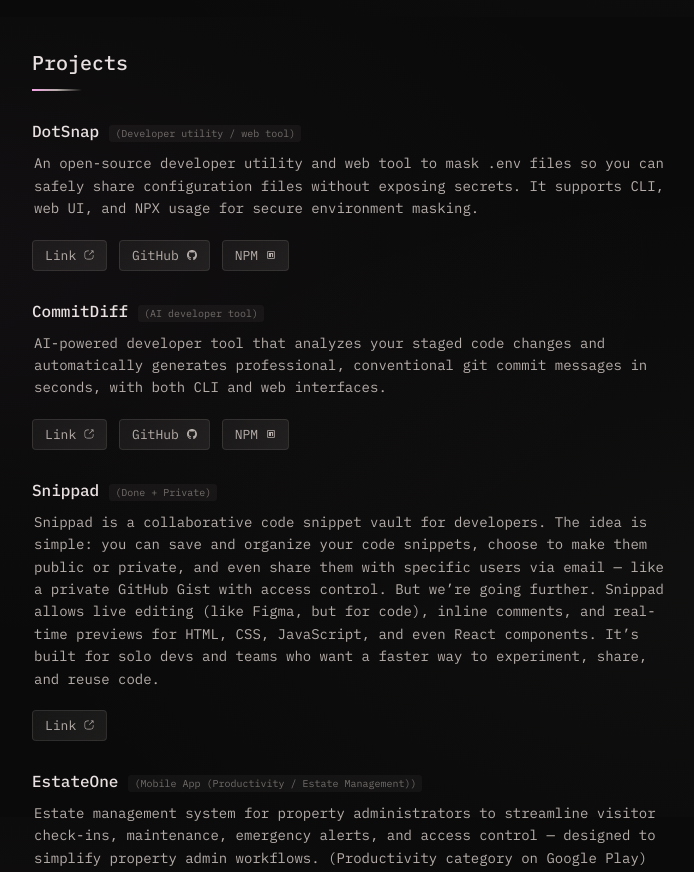
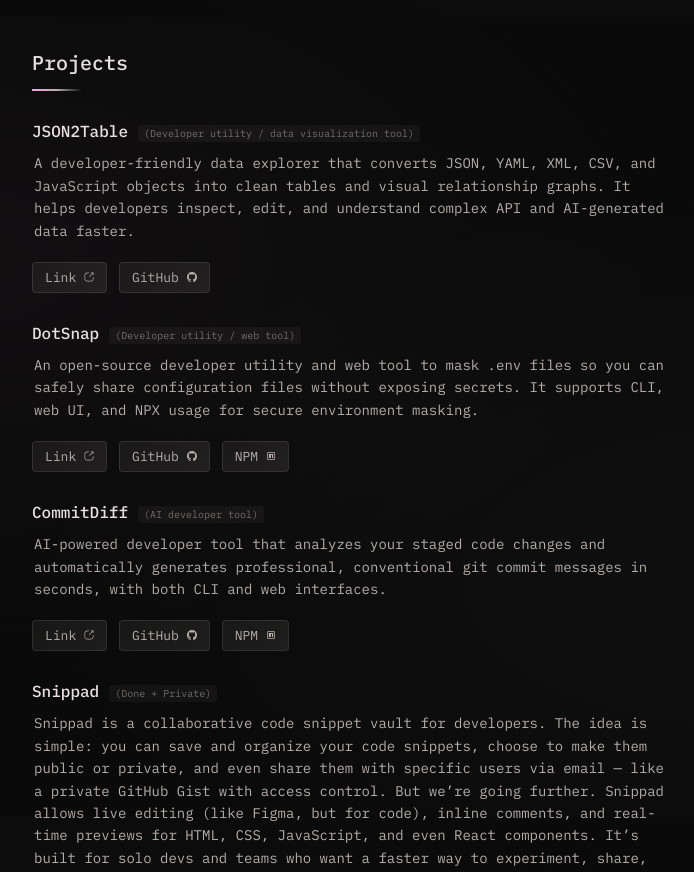
Before and after one commit to timothy-okoduwa/timothy-okoduwa, a Next.js app: page / in a window 1280 px wide. Shown: the part 783-1655 px from the top of the page, without its empty margins (292-986 px from the left). Built offline with nearby package versions, Linux system fonts and the light colour scheme.

Commit message:
feat: add JSON2Table project to the project list

```diff
--- a/app/component/project.js
+++ b/app/component/project.js
@@ -1,6 +1,15 @@
 /** @format */
 
 const project = [
+  {
+    name: "JSON2Table",
+    description:
+      "A developer-friendly data explorer that converts JSON, YAML, XML, CSV, and JavaScript objects into clean tables and visual relationship graphs. It helps developers inspect, edit, and understand complex API and AI-generated data faster.",
+    link: "https://json-2-table.vercel.app/",
+    type: "Developer utility / data visualization tool",
+    github: "https://github.com/timothy-okoduwa/json2table",
+    npm: "",
+  },
   {
     name: "DotSnap",
     description:
```
